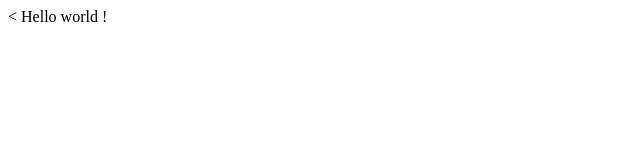
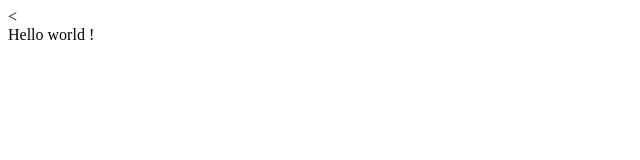
Before and after one commit to MisterSCO/my-project, a plain HTML site: page index.html in a window 1280 px wide. Shown: the whole page, without its empty margins (0-640 px from the left). Drawn offline with Linux system fonts and the light colour scheme.

Commit message:
Mon second commit

```diff
--- a/index.html
+++ b/index.html
@@ -5,6 +5,8 @@
     <title></title>
   </head>
   <body>
-    Hello world !
+    <header>Hello world !</header>
   </body>
+  <footer>
+  </footer>
 </html>
```
